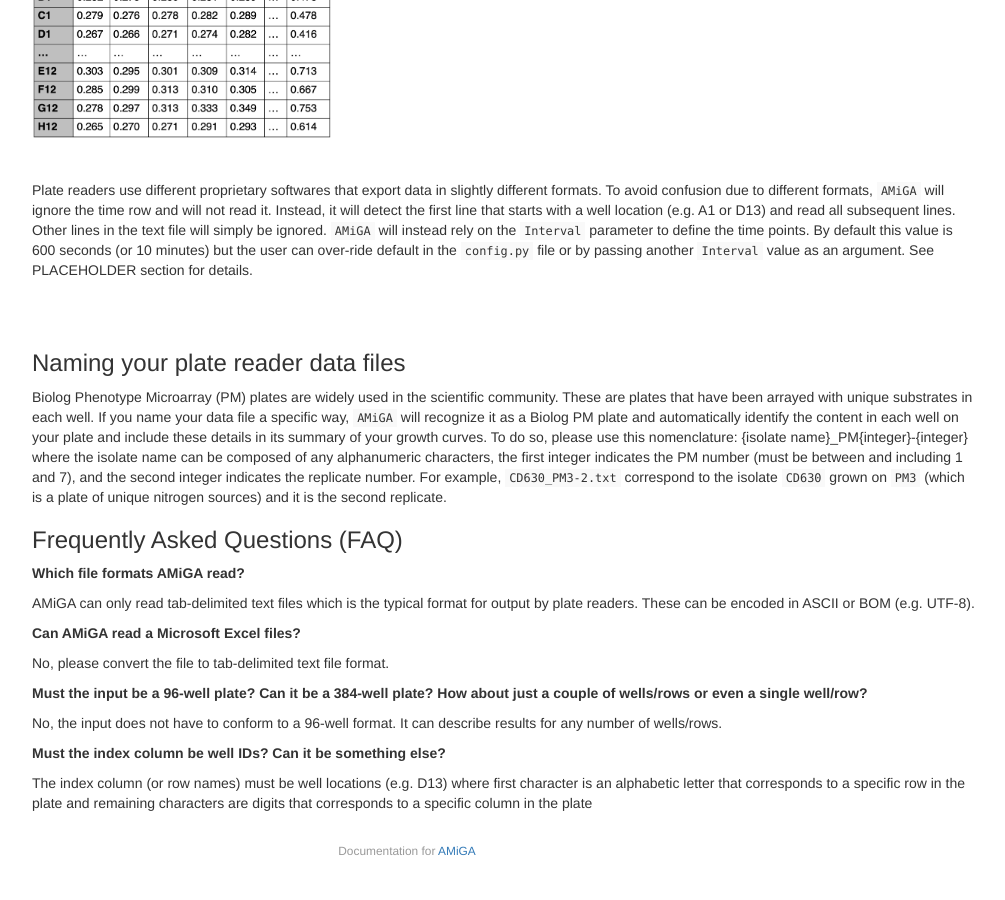
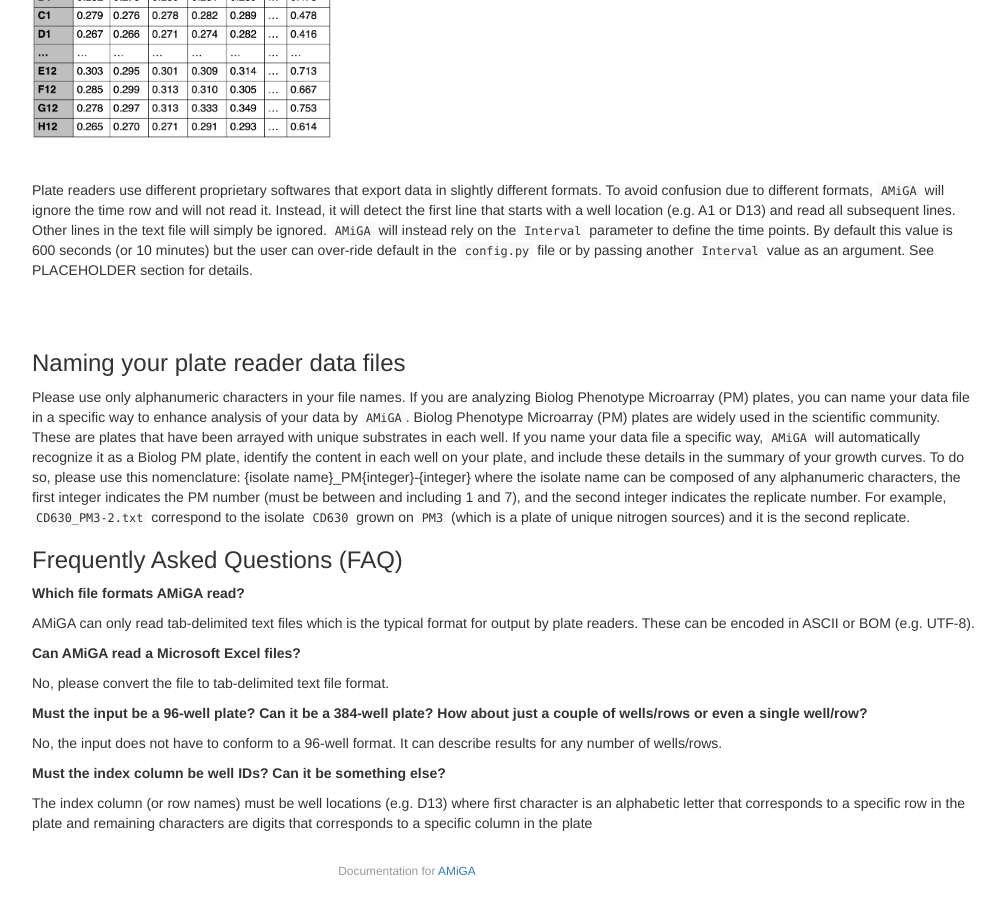
Before and after one commit to firasmidani/amiga, a Jekyll site: the page built from docs/_posts/2020-03-24-organization.md, in a window 1280 px wide and 900 px high, scrolled down 829 px. Shown: the whole window, without its empty margins (233-1238 px from the left). Built offline with Jekyll 4.4.1, drawn with Linux system fonts in a browser that asks for light colours.

Commit message:
naming Biolog platesush

````diff
--- a/docs/_posts/2020-03-24-organization.md
+++ b/docs/_posts/2020-03-24-organization.md
@@ -39,7 +39,7 @@ Plate readers use different proprietary softwares that export data in slightly d
 
 ### Naming your plate reader data files
 
-Biolog Phenotype Microarray (PM) plates are widely used in the scientific community. These are plates that have been arrayed with unique substrates in each well. If you name your data file a specific way, ```AMiGA``` will recognize it as a Biolog PM plate and automatically identify the content in each well on your plate and include these details in its summary of your growth curves. To do so, please use this nomenclature: \{isolate name\}_PM\{integer\}-\{integer\} where the isolate name can be composed of any alphanumeric characters, the first integer indicates the PM number (must be between and including 1 and 7), and the second integer indicates the replicate number. For example, `CD630_PM3-2.txt` correspond to the isolate `CD630` grown on `PM3` (which is a plate of unique nitrogen sources) and it is the second replicate.
+Please use only alphanumeric characters in your file names. If you are analyzing Biolog Phenotype Microarray (PM) plates, you can name your data file in a specific way to enhance analysis of your data by ```AMiGA```. Biolog Phenotype Microarray (PM) plates are widely used in the scientific community. These are plates that have been arrayed with unique substrates in each well. If you name your data file a specific way, ```AMiGA``` will automatically recognize it as a Biolog PM plate, identify the content in each well on your plate, and include these details in the summary of your growth curves. To do so, please use this nomenclature: \{isolate name\}_PM\{integer\}-\{integer\} where the isolate name can be composed of any alphanumeric characters, the first integer indicates the PM number (must be between and including 1 and 7), and the second integer indicates the replicate number. For example, `CD630_PM3-2.txt` correspond to the isolate `CD630` grown on `PM3` (which is a plate of unique nitrogen sources) and it is the second replicate.
 
 ### Frequently Asked Questions (FAQ)
 
````
